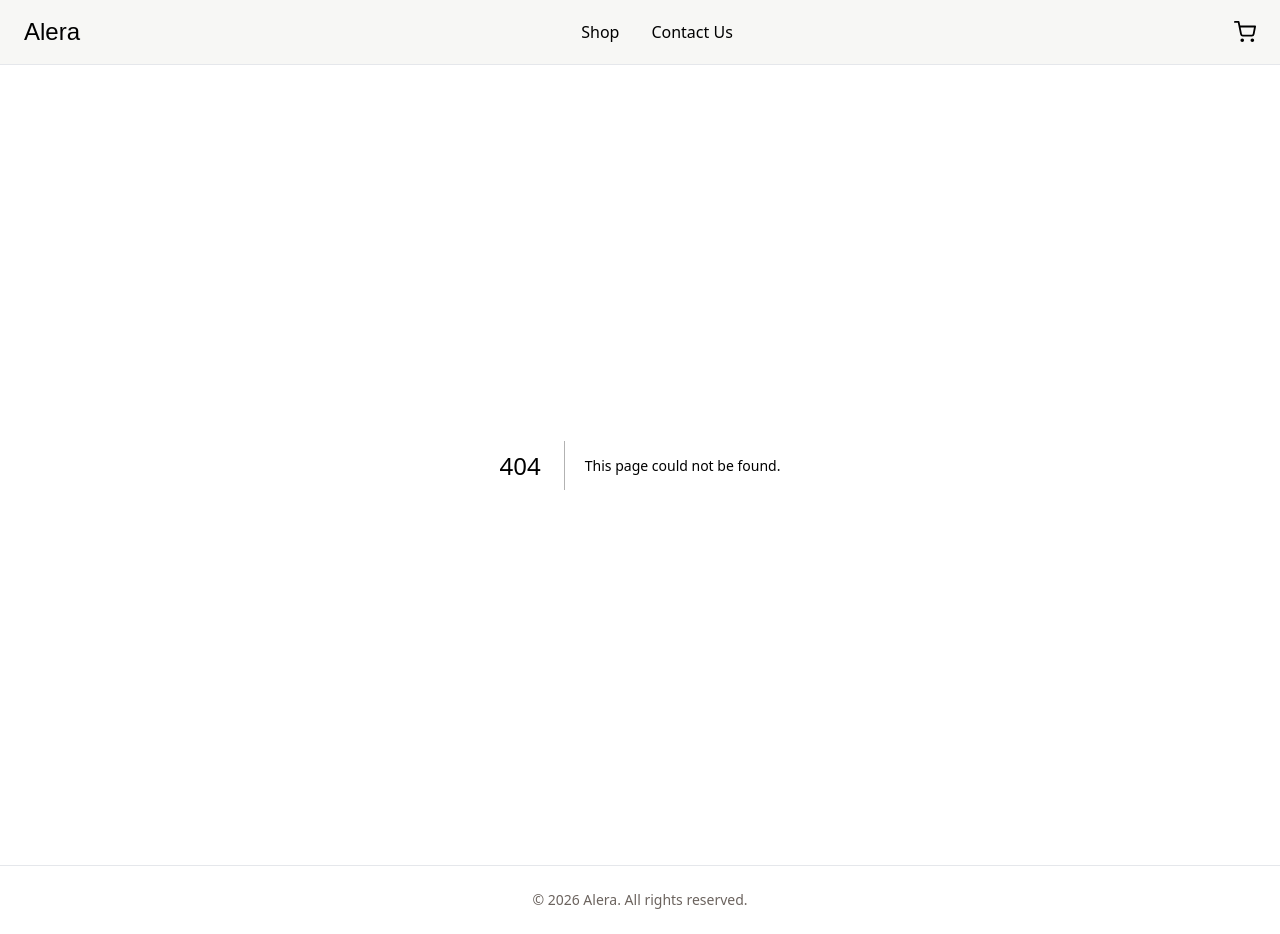
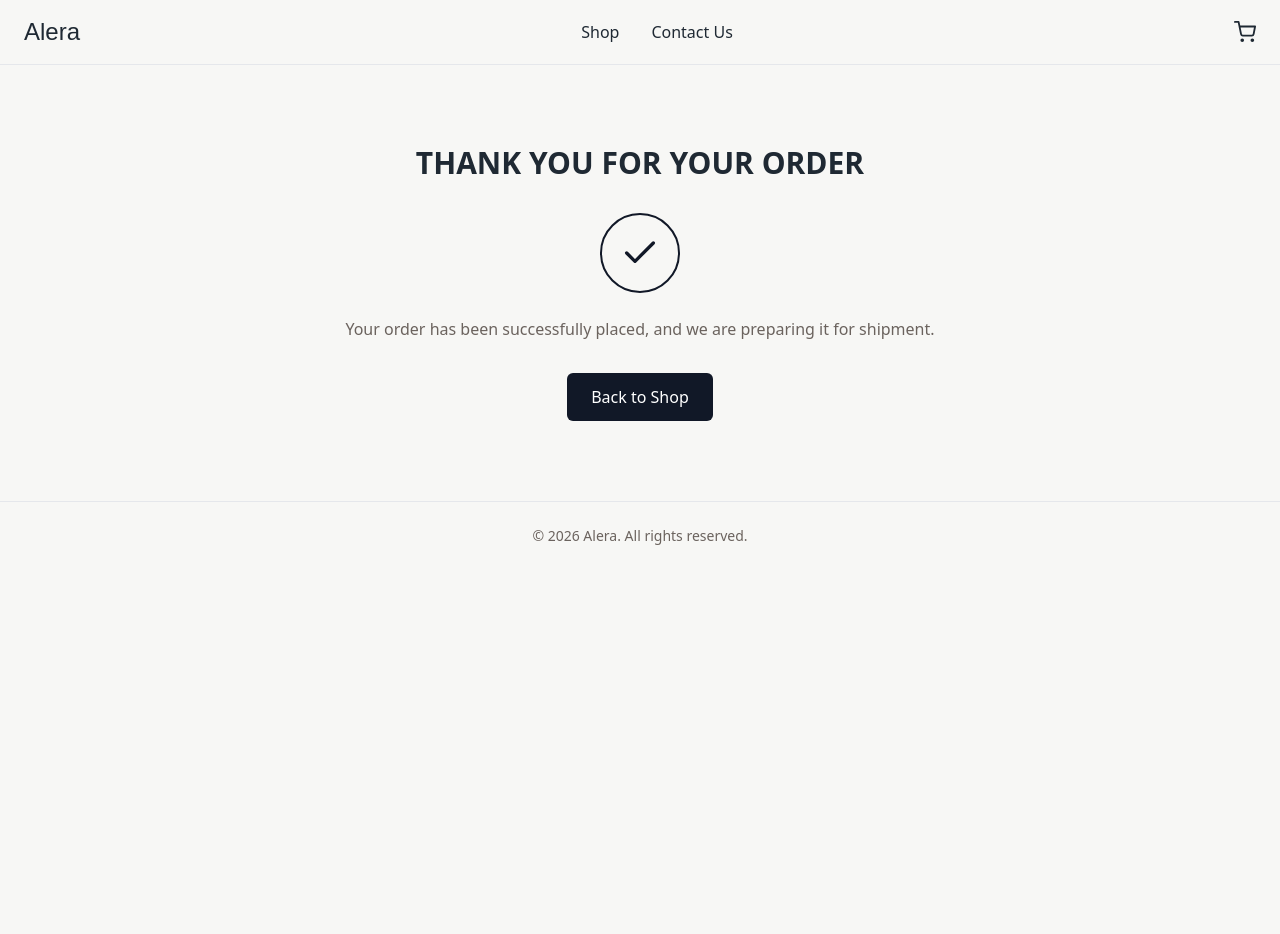
Before and after one commit to NoroffFEU/jsfw-2025-v1-tonje-js-frameworks, a Next.js app: page /checkout in a window 1280 px wide. Before the commit this address had no page. After the commit the page ends 800 px from the top, so only its background shows below. Built offline with nearby package versions, Linux system fonts and the light colour scheme; a web font is replaced by a local one.

Commit message:
Add checkout confirmation page

```diff
--- a/app/cart/page.tsx
+++ b/app/cart/page.tsx
@@ -14,7 +14,6 @@ export default function CartPage() {
   const items = useCartStore((state) => state.items);
   const removeItem = useCartStore((state) => state.removeItem);
   const updateQuantity = useCartStore((state) => state.updateQuantity);
-  const clearCart = useCartStore((state) => state.clearCart);
   const router = useRouter();
 
   const totalPrice = items.reduce(
@@ -23,8 +22,7 @@ export default function CartPage() {
   );
 
   const handleCheckout = () => {
-    clearCart();
-    router.push("/checkout-success");
+    router.push("/checkout");
   };
 
   if (items.length === 0) {
--- /dev/null
+++ b/app/checkout/page.tsx
@@ -0,0 +1,53 @@
+"use client";
+
+import { useEffect } from "react";
+import Link from "next/link";
+import useCartStore from "../stores/cartStore";
+
+/**
+ * Checkout success page shown after completing a purchase.
+ * Clears the cart and displays a confirmation message.
+ * @returns The checkout success page component.
+ */
+export default function CheckoutSuccessPage() {
+  const clearCart = useCartStore((state) => state.clearCart);
+
+  useEffect(() => {
+    clearCart();
+  }, [clearCart]);
+
+  return (
+    <main className="mx-auto max-w-3xl px-6 py-20 text-center">
+      <h1 className="text-3xl font-bold uppercase">Thank You For Your Order</h1>
+
+      <div className="mx-auto mt-8 flex h-20 w-20 items-center justify-center rounded-full border-2 border-accent">
+        <svg
+          xmlns="http://www.w3.org/2000/svg"
+          width="40"
+          height="40"
+          viewBox="0 0 24 24"
+          fill="none"
+          stroke="currentColor"
+          strokeWidth="2"
+          strokeLinecap="round"
+          strokeLinejoin="round"
+          className="text-accent"
+        >
+          <path d="M20 6L9 17l-5-5" />
+        </svg>
+      </div>
+
+      <p className="mt-6 text-text-secondary">
+        Your order has been successfully placed, and we are preparing it for
+        shipment.
+      </p>
+
+      <Link
+        href="/"
+        className="mt-8 inline-block rounded-md bg-accent px-6 py-3 font-medium text-white hover:opacity-90"
+      >
+        Back to Shop
+      </Link>
+    </main>
+  );
+}
```
